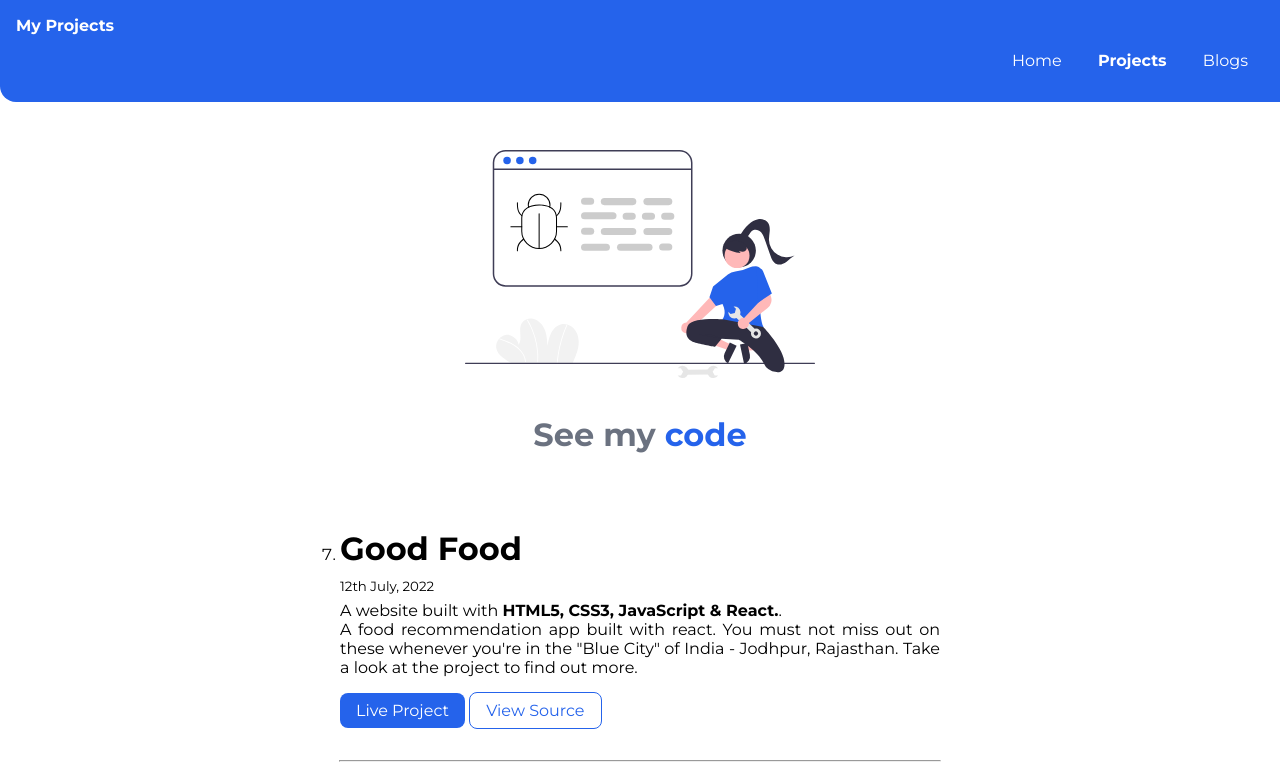
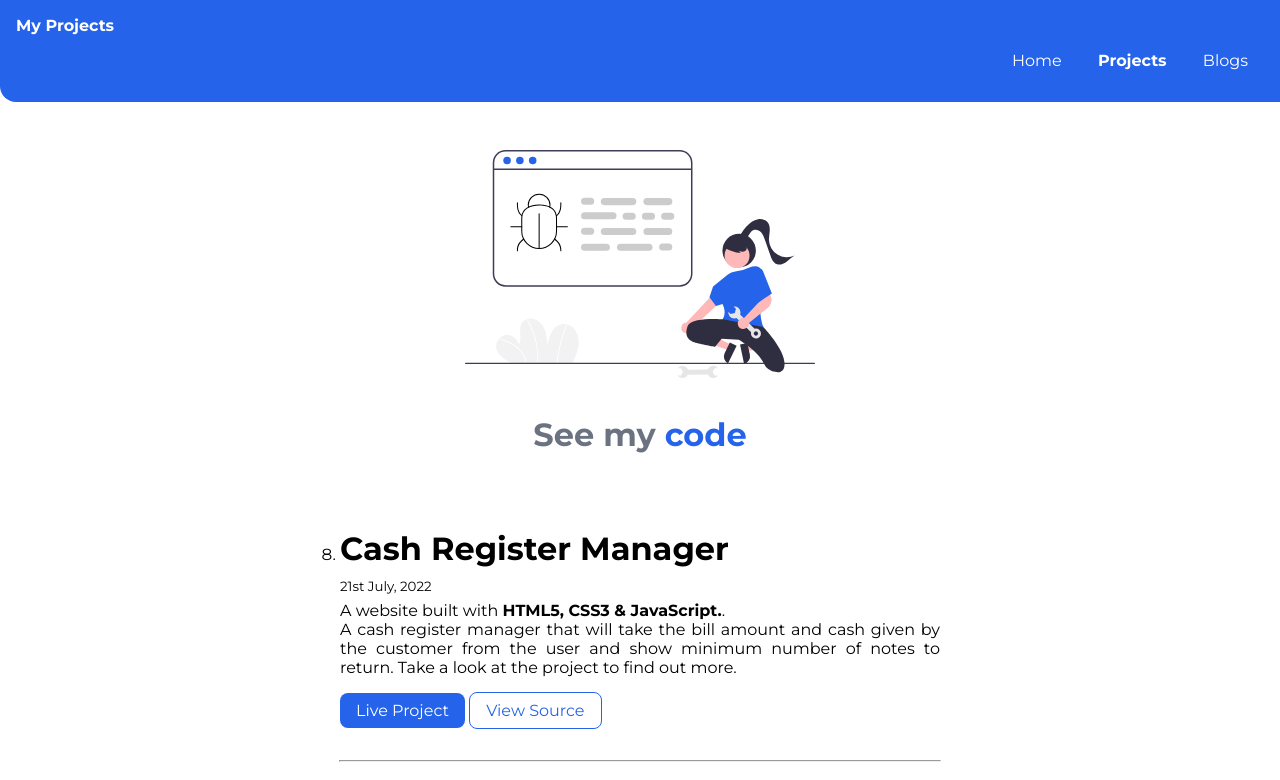
Before and after one commit to AmanHarsh02/neogcamp-htlm-css-component-library, a plain HTML site: page projects.html in a window 1280 px wide. Shown: the top 780 px of the page. Drawn offline with Linux system fonts and the light colour scheme.

Commit message:
update: updated projects

```diff
--- a/projects.html
+++ b/projects.html
@@ -30,6 +30,18 @@
     </header>
 
     <ol reversed style="padding-inline-start: 1rem; padding-inline-end: 1rem;">
+
+        <div class="container container-center">
+            <li class="padding-med-bottom margin-med-bottom">
+                <h1 class="container-heading">Cash Register Manager</h1>
+                <small>21st July, 2022</small>
+                <p class="padding-min-bottom text-justify" style="margin-block-start: 6px">A website built with <strong>HTML5, CSS3 & JavaScript.</strong>.<br>A cash register manager that will take the bill amount and cash given by the customer from the user and show minimum number of notes to return. Take a look at the project to find out more.</p>
+                <a class="link link-primary" href="https://cashregister-aman.netlify.app/" target="_blank">Live Project</a>
+                <a class="link link-secondary" href="https://github.com/AmanHarsh02/neogcamp-mark10-cash-register" target="_blank">View Source</a>
+            </li>
+        </div>
+
+        <hr class="container-center">
 
         <div class="container container-center">
             <li class="padding-med-bottom margin-med-bottom">
```
